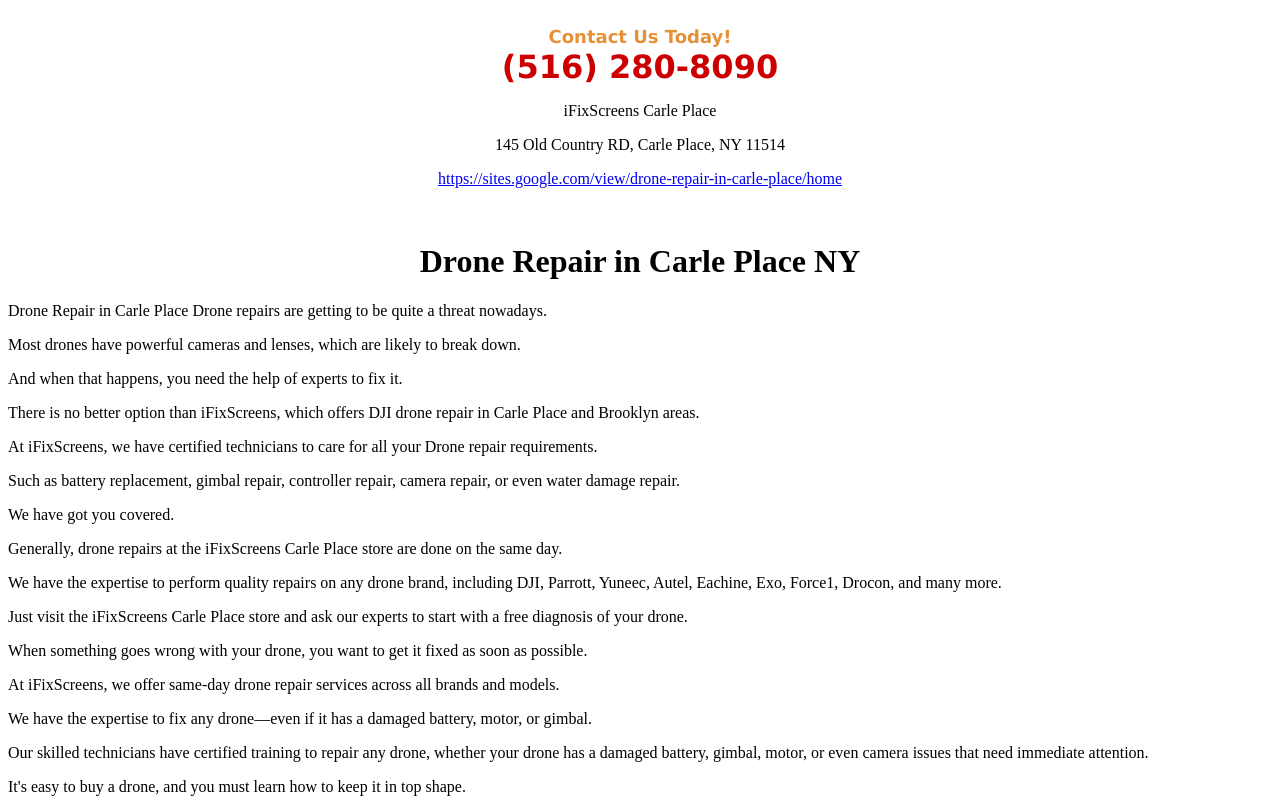
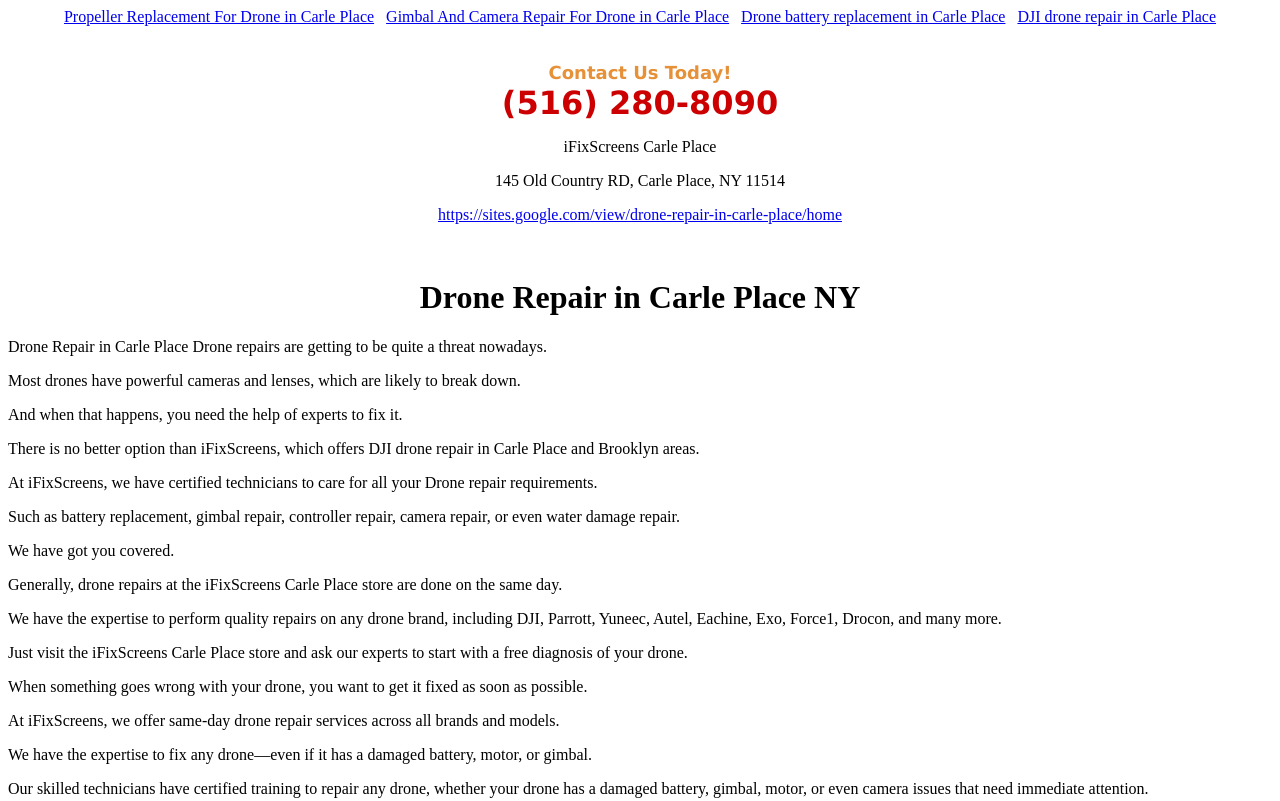
Before and after one commit to iFix786/Drone-Repair-in-Carle-Place, a plain HTML site: page index.html in a window 1280 px wide. Shown: the top 801 px of the page. Drawn offline with Linux system fonts and the light colour scheme.

Commit message:
Update index.html

```diff
--- a/index.html
+++ b/index.html
@@ -542,7 +542,15 @@
        }]
    }
 </script>
-</head><body>        <script type="text/javascript">
+</head><body>
+	 <div style="text-align: center;">
+        <a href="./PropellerReplacementForDroneinCarlePlace.html">Propeller Replacement For Drone in Carle Place</a>&nbsp&nbsp
+        <a href="./GimbalAndCameraRepairForDroneinCarlePlace.html">Gimbal And Camera Repair For Drone in Carle Place</a>&nbsp&nbsp
+        <a href="./DronebatteryreplacementinCarlePlace.html">Drone battery replacement in Carle Place</a>&nbsp&nbsp
+
+        <a href="./DJIdronerepairinCarlePlace.html">DJI drone repair in Carle Place</a>
+    </div><br/>
+	<script type="text/javascript">
     		  function openWindow(event) {
             // Show the popup
             var my_window;
```
